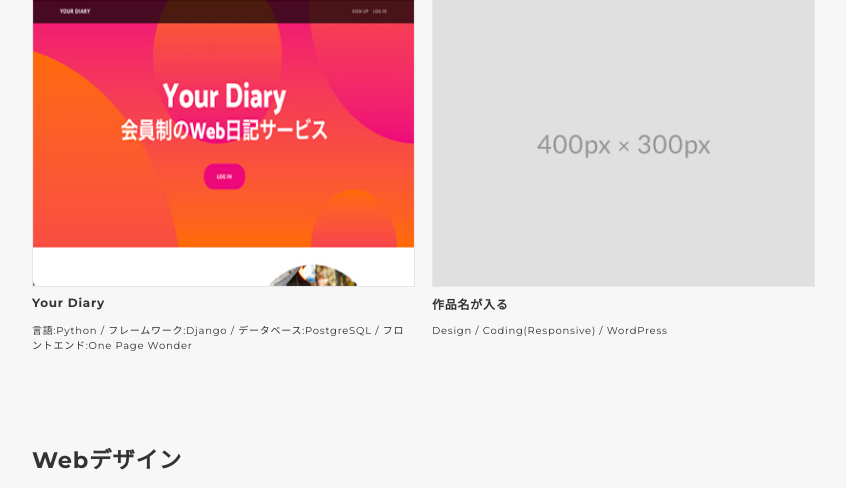
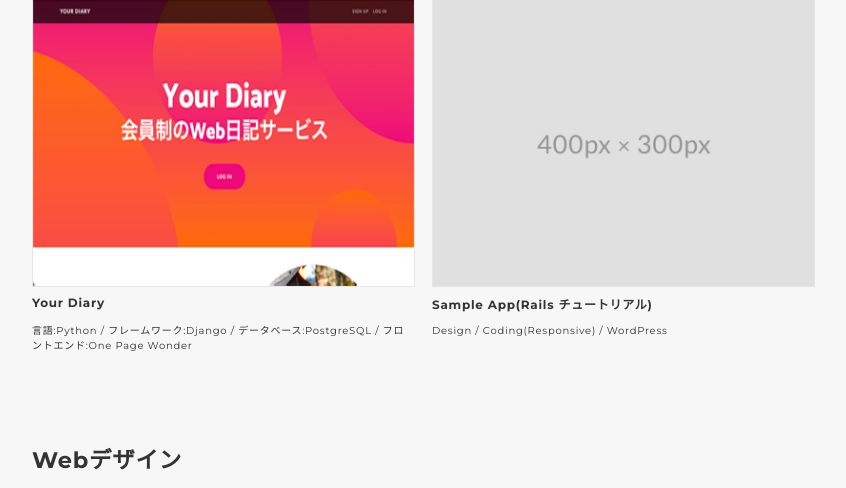
Before and after one commit to maokaneko/Your-Diary, a Django app: page / in a window 1280 px wide. Shown: the part 997-1485 px from the top of the page, without its empty margins (8-854 px from the left). Run offline with Django 4.2, Linux system fonts and the light colour scheme.

Commit message:
toppage微調整

```diff
--- a/templates/top_page.html
+++ b/templates/top_page.html
@@ -75,7 +75,7 @@
                         <a class="works-item" href="works-template.html">
                             <div class="works-img"><img src="{% static 'images/top/works-dummy-thumb.jpg' %}" alt="" />
                             </div>
-                            <p class="works-name">作品名が入る</p>
+                            <p class="works-name">Sample App(Rails チュートリアル)</p>
                             <p class="works-info">Design / Coding(Responsive) / WordPress</p>
                         </a>
 
@@ -216,7 +216,7 @@
                         </p>
                         <div class="profile-body">
                             <p>
-                                沖縄県出身。趣味は釣り、ゲーム、サッカー観戦。大学卒業後、夢である世界一周を実現するため行動していたが、コロナ禍により一時的にその計画を断念。その後、興味があったwebエンジニアになることを決意し、専門のスクールに通いながら、webアプリ開発の基礎知識を習得しています。
+                                沖縄県出身。趣味は釣り、ゲーム、サッカー観戦。大学卒業後、夢である世界一周を実現するため行動していたが、コロナ禍により一時的にその計画を断念。その後、興味があったwebエンジニアになることを決意し、専門のスクールに通いながら、webアプリ開発の基礎知識やwebデザインの基礎について学んでいます。
                             </p>
                             <p>
 
```
